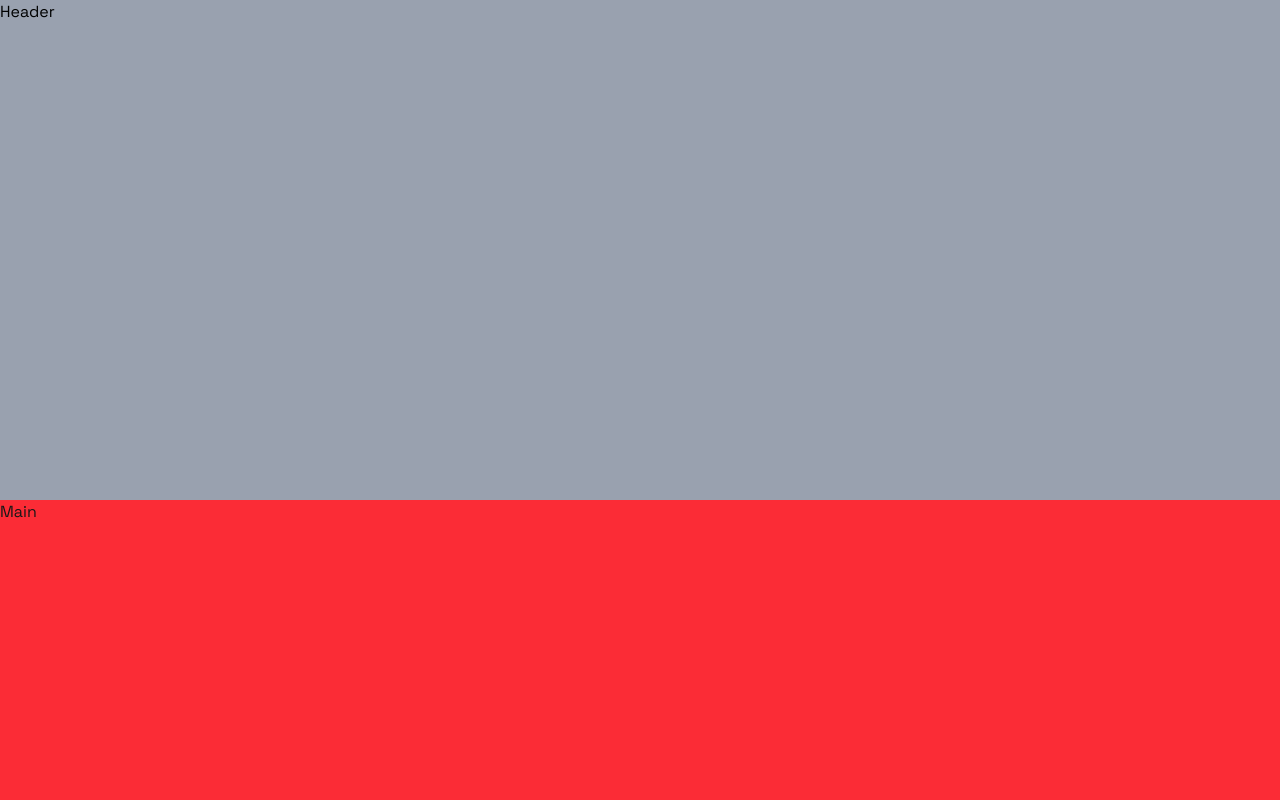
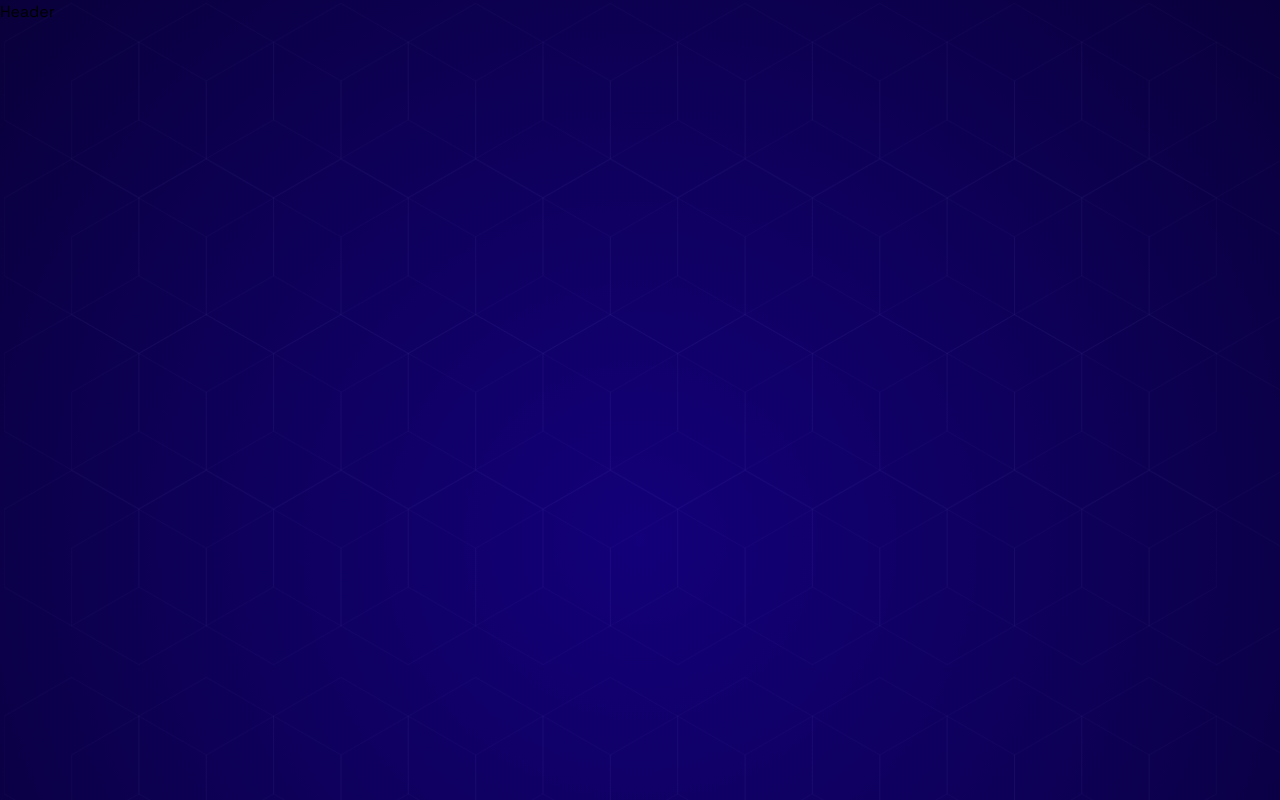
Before and after one commit to MrDigii/portfolio-web, a Next.js app: page / in a window 1280 px wide. Shown: the top 800 px of the page. Built offline with nearby package versions, Linux system fonts and the light colour scheme.

Commit message:
feat: adding dynamic header background

```diff
--- a/app/globals.css
+++ b/app/globals.css
@@ -4,7 +4,7 @@
     --background: #ffffff;
     --foreground: #171717;
 
-    --header-height: 500px;
+    --header-height: 1080px;
     --footer-height: 300px;
 }
 
@@ -21,12 +21,57 @@ body {
     font-family: var(--font-sans), Arial, Helvetica, sans-serif;
 }
 
+@property --header-gradient-x {
+    syntax: '<percentage>';
+    inherits: true;
+    initial-value: 50%;
+}
+
+@property --header-gradient-y {
+    syntax: '<percentage>';
+    inherits: true;
+    initial-value: 50%;
+}
+
 @utility layout__header {
     position: fixed;
     top: 0;
     left: 0;
     z-index: 20;
     width: 100%;
+}
+
+@utility layout__header__bg {
+    position: absolute;
+    display: block;
+    inset: 0;
+    z-index: -1;
+
+    &:before {
+        content: '';
+        display: block;
+        position: absolute;
+        inset: 0;
+        background: #080037;
+        background-image: url('/images/gutter-bg.png');
+        background-repeat: repeat;
+    }
+
+    &:after {
+        content: '';
+        display: block;
+        position: absolute;
+        inset: 0;
+        background: #080037;
+        background: radial-gradient(
+            circle at var(--header-gradient-x) var(--header-gradient-y),
+            rgba(35, 0, 222, 0.4) 0%,
+            rgba(10, 0, 64, 0.4) 100%
+        );
+
+        transition: --header-gradient-x 0.2s linear,
+            --header-gradient-y 0.2s linear;
+    }
 }
 
 @utility layout__main {
--- a/app/page.tsx
+++ b/app/page.tsx
@@ -3,11 +3,11 @@ import * as Layout from '@/components/blocks/Layout';
 export default function Home() {
     return (
         <Layout.View>
-            <Layout.Header className="bg-gray-400 text-black h-125">
+            <Layout.Header className="bg-gray-400 text-black h-270">
                 Header
             </Layout.Header>
-            <Layout.Main className="bg-red-500 h-125">Main</Layout.Main>
-            <Layout.Footer className="bg-white text-black h-75">
+            <Layout.Main className="bg-white h-400">Main</Layout.Main>
+            <Layout.Footer className="bg-red-500 text-black h-75">
                 Footer
             </Layout.Footer>
         </Layout.View>
--- a/components/blocks/Layout.tsx
+++ b/components/blocks/Layout.tsx
@@ -1,5 +1,6 @@
 'use client';
 
+import { useMousePosition } from '@/lib/useMousePosition';
 import { useResize } from '@/lib/useResize';
 import { cn } from '@/lib/utils';
 import {
@@ -25,6 +26,10 @@ const Header = forwardRef<
         axis: 'height',
         delay: 100,
     });
+    const { x: mouseX, y: mouseY } = useMousePosition({
+        axis: 'both',
+        delay: 5,
+    });
 
     useImperativeHandle<HTMLElement | null, HTMLElement | null>(
         ref,
@@ -38,9 +43,25 @@ const Header = forwardRef<
         root.style.setProperty('--header-height', `${height}px`);
     }, [height]);
 
+    useEffect(() => {
+        if (!headerRef.current || mouseX === null || mouseY === null) return;
+
+        const xPercent =
+            ((mouseX - headerRef.current.offsetLeft) * 100) /
+            headerRef.current.offsetWidth;
+        const yPercent =
+            ((mouseY - headerRef.current.offsetTop) * 100) /
+            headerRef.current.offsetHeight;
+
+        const root = document.documentElement;
+        root.style.setProperty('--header-gradient-x', `${xPercent}%`);
+        root.style.setProperty('--header-gradient-y', `${yPercent}%`);
+    }, [mouseX, mouseY]);
+
     return (
         <header ref={headerRef} className={cn('layout__header', className)}>
-            {children}
+            <div className="layout__header__bg" />
+            <div>{children}</div>
         </header>
     );
 });
--- /dev/null
+++ b/lib/useMousePosition.ts
@@ -0,0 +1,86 @@
+import { useEffect, useRef, useState } from 'react';
+import useLazyInput from './useLazyInput';
+
+interface Position {
+    x: number;
+    y: number;
+}
+
+export const useMousePosition = ({
+    axis = 'both',
+    delay = 0,
+    onChange,
+}: {
+    axis: 'x' | 'y' | 'both';
+    delay?: number;
+    onChange?: (dimensions: { x?: number | null; y?: number | null }) => void;
+}) => {
+    const lastMousePosition = useRef<Position | null>({ x: 0, y: 0 });
+    const [x, setX] = useState<number | null>(null);
+    const [y, setY] = useState<number | null>(null);
+
+    const handlePositionUpdate = ({ x, y }: Position) => {
+        switch (axis) {
+            case 'x': {
+                if (
+                    !lastMousePosition.current ||
+                    lastMousePosition.current.x !== x
+                ) {
+                    lastMousePosition.current = { x, y };
+                    setX(x);
+                    onChange?.({ x });
+                }
+                break;
+            }
+
+            case 'y': {
+                if (
+                    !lastMousePosition.current ||
+                    lastMousePosition.current.y !== y
+                ) {
+                    lastMousePosition.current = { x, y };
+                    setY(y);
+                    onChange?.({ y });
+                }
+                break;
+            }
+
+            case 'both': {
+                if (
+                    !lastMousePosition.current ||
+                    lastMousePosition.current.x !== x ||
+                    lastMousePosition.current.y !== y
+                ) {
+                    lastMousePosition.current = { x, y };
+                    setX(x);
+                    setY(y);
+                    onChange?.({ x, y });
+                }
+                break;
+            }
+        }
+    };
+
+    const { update: setPosition } = useLazyInput<Position>(
+        handlePositionUpdate,
+        { x: 0, y: 0 },
+        delay
+    );
+
+    useEffect(() => {
+        const handleMouseMove = (ev: MouseEvent) => {
+            setPosition({
+                x: ev?.clientX,
+                y: ev?.clientY,
+            });
+        };
+
+        window.addEventListener('mousemove', handleMouseMove);
+
+        return () => {
+            window.removeEventListener('mousemove', handleMouseMove);
+        };
+    }, [axis, onChange, setPosition]);
+
+    return { x, y };
+};
```
Also changed, not shown: public/images/gutter-bg.png (added), 1 other file (tests, documents, lock files or other folders).
